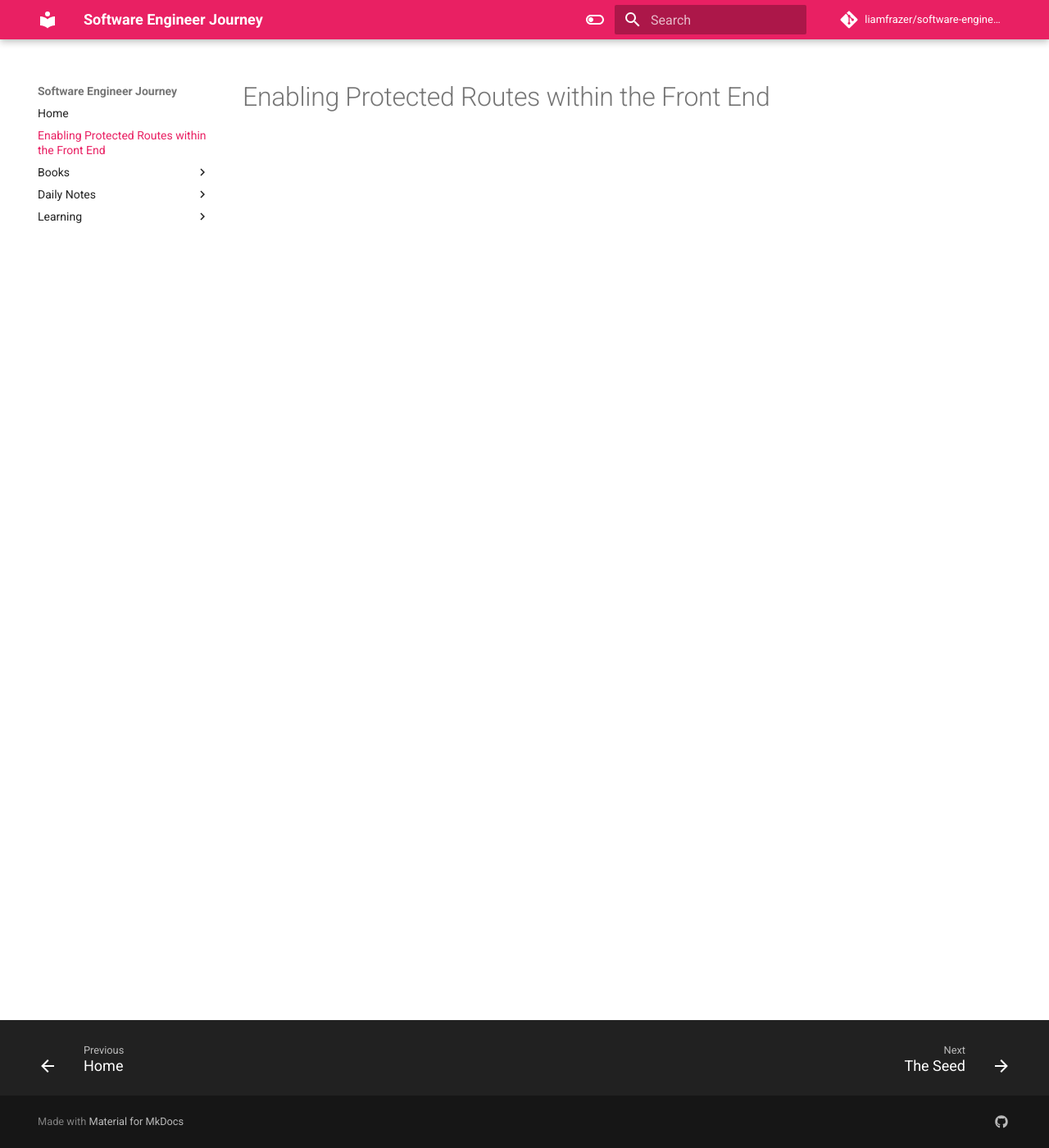
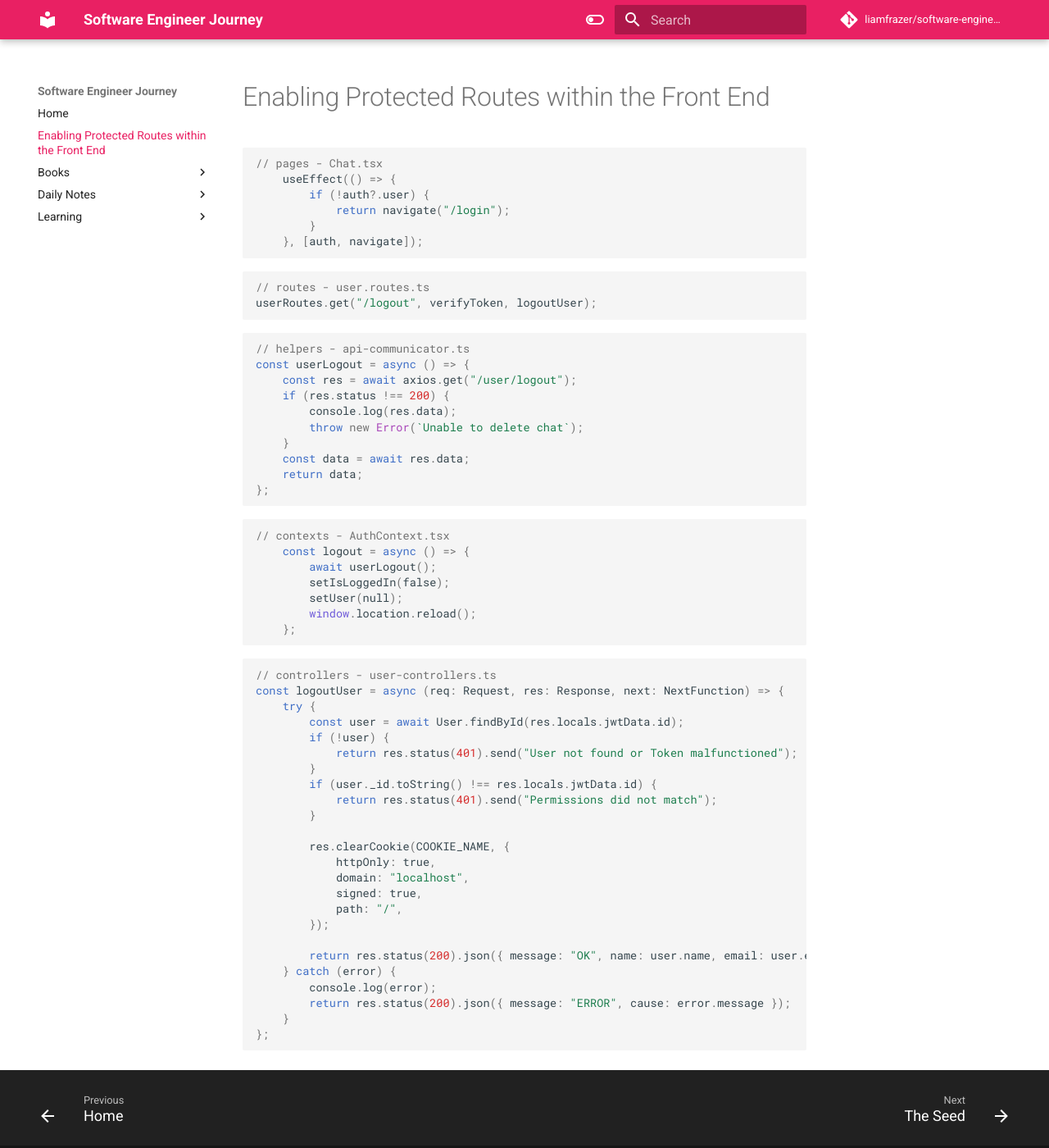
Before and after one commit to liamfrazer/software-engineer-journey, an MkDocs documentation site: the page built from docs/Enabling Protected Routes within the Front End.md, in a window 1280 px wide and 1400 px high. Shown: the whole window at 82% size. Built offline with MkDocs 1.6.1 and Material for MkDocs 9.7.7, drawn with Linux system fonts in a browser that asks for light colours; comment, search, counter and statistics services are not loaded.

Commit message:
vault backup: 2024-01-01 13:36:56

````diff
--- a/docs/Enabling Protected Routes within the Front End.md
+++ b/docs/Enabling Protected Routes within the Front End.md
@@ -6,3 +6,62 @@ tags:
   - useNavigate
 ---
 # Enabling Protected Routes within the Front End
+```jsx
+// pages - Chat.tsx
+	useEffect(() => {
+		if (!auth?.user) {
+			return navigate("/login");
+		}
+	}, [auth, navigate]);
+```
+```jsx
+// routes - user.routes.ts
+userRoutes.get("/logout", verifyToken, logoutUser);
+```
+```jsx
+// helpers - api-communicator.ts
+const userLogout = async () => {
+	const res = await axios.get("/user/logout");
+	if (res.status !== 200) {
+		console.log(res.data);
+		throw new Error(`Unable to delete chat`);
+	}
+	const data = await res.data;
+	return data;
+};
+```
+```jsx
+// contexts - AuthContext.tsx
+	const logout = async () => {
+		await userLogout();
+		setIsLoggedIn(false);
+		setUser(null);
+		window.location.reload();
+	};
+```
+```jsx
+// controllers - user-controllers.ts
+const logoutUser = async (req: Request, res: Response, next: NextFunction) => {
+	try {
+		const user = await User.findById(res.locals.jwtData.id);
+		if (!user) {
+			return res.status(401).send("User not found or Token malfunctioned");
+		}
+		if (user._id.toString() !== res.locals.jwtData.id) {
+			return res.status(401).send("Permissions did not match");
+		}
+
+		res.clearCookie(COOKIE_NAME, {
+			httpOnly: true,
+			domain: "localhost",
+			signed: true,
+			path: "/",
+		});
+
+		return res.status(200).json({ message: "OK", name: user.name, email: user.email });
+	} catch (error) {
+		console.log(error);
+		return res.status(200).json({ message: "ERROR", cause: error.message });
+	}
+};
+```
````
